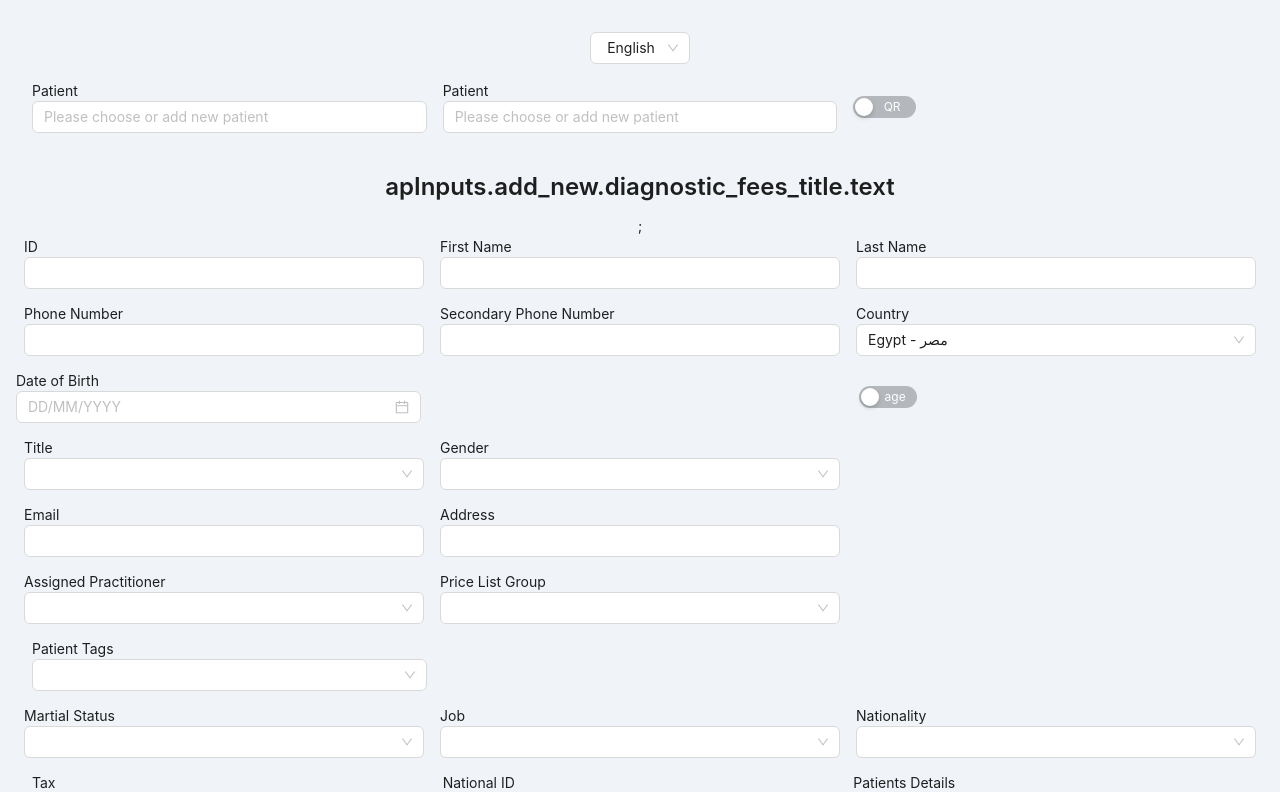
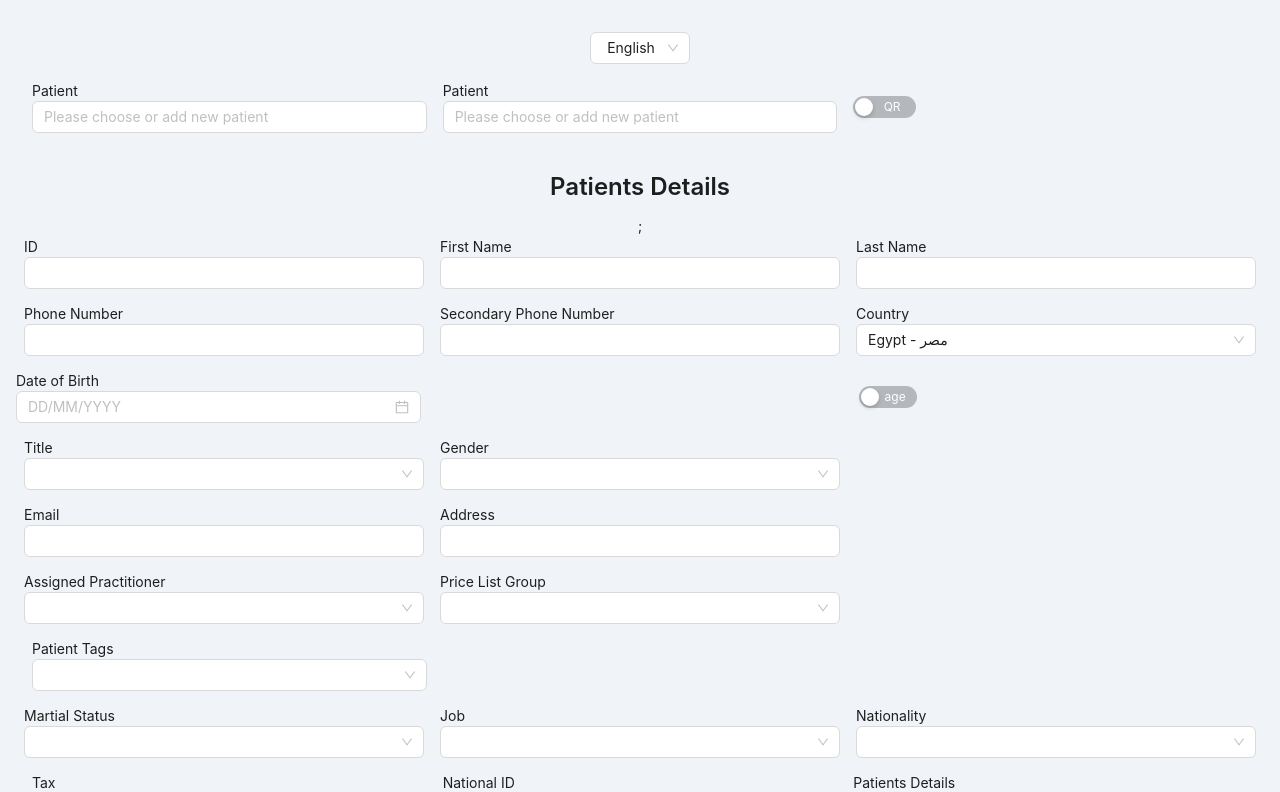
Before and after one commit to Ahmed-Elbessfy/add-patient-app, a React (Vite) app: page / in a window 1280 px wide. Shown: the top 792 px of the page. Built offline with nearby package versions, Linux system fonts and the light colour scheme.

Commit message:
fix "add Patient" title error

```diff
--- a/src/features/AddAppointmentContainer/newAppointConfig.ts
+++ b/src/features/AddAppointmentContainer/newAppointConfig.ts
@@ -52,7 +52,7 @@ export const addAppointmentFieldsConfig: Item[] = [
       {
         category: "UI",
         type: "title",
-        title: "apInputs.add_new.diagnostic_fees_title.text",
+        title: "apInputs.add_new.patient_details_title.text",
         level: 3,
       },
       {
```
